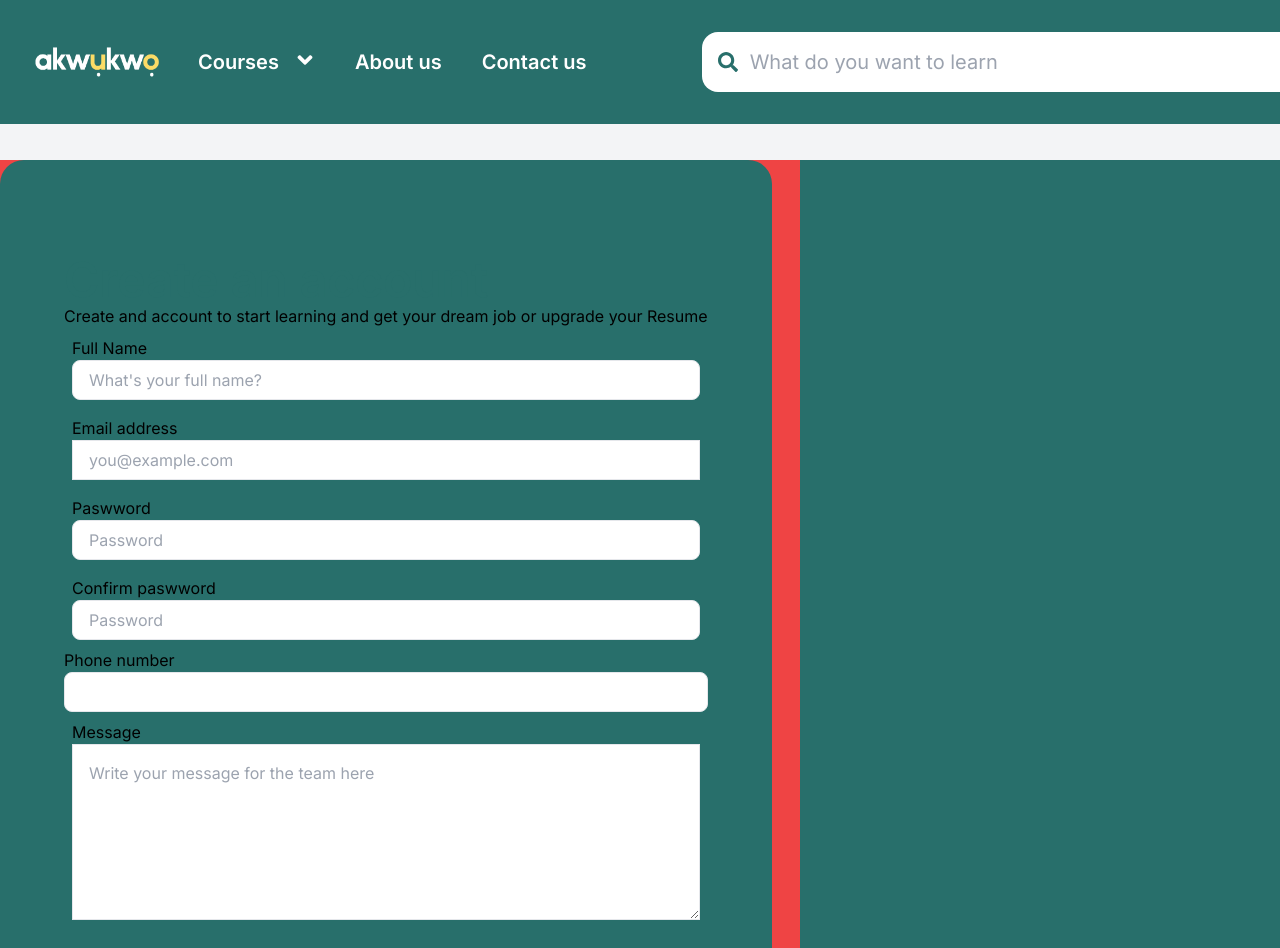
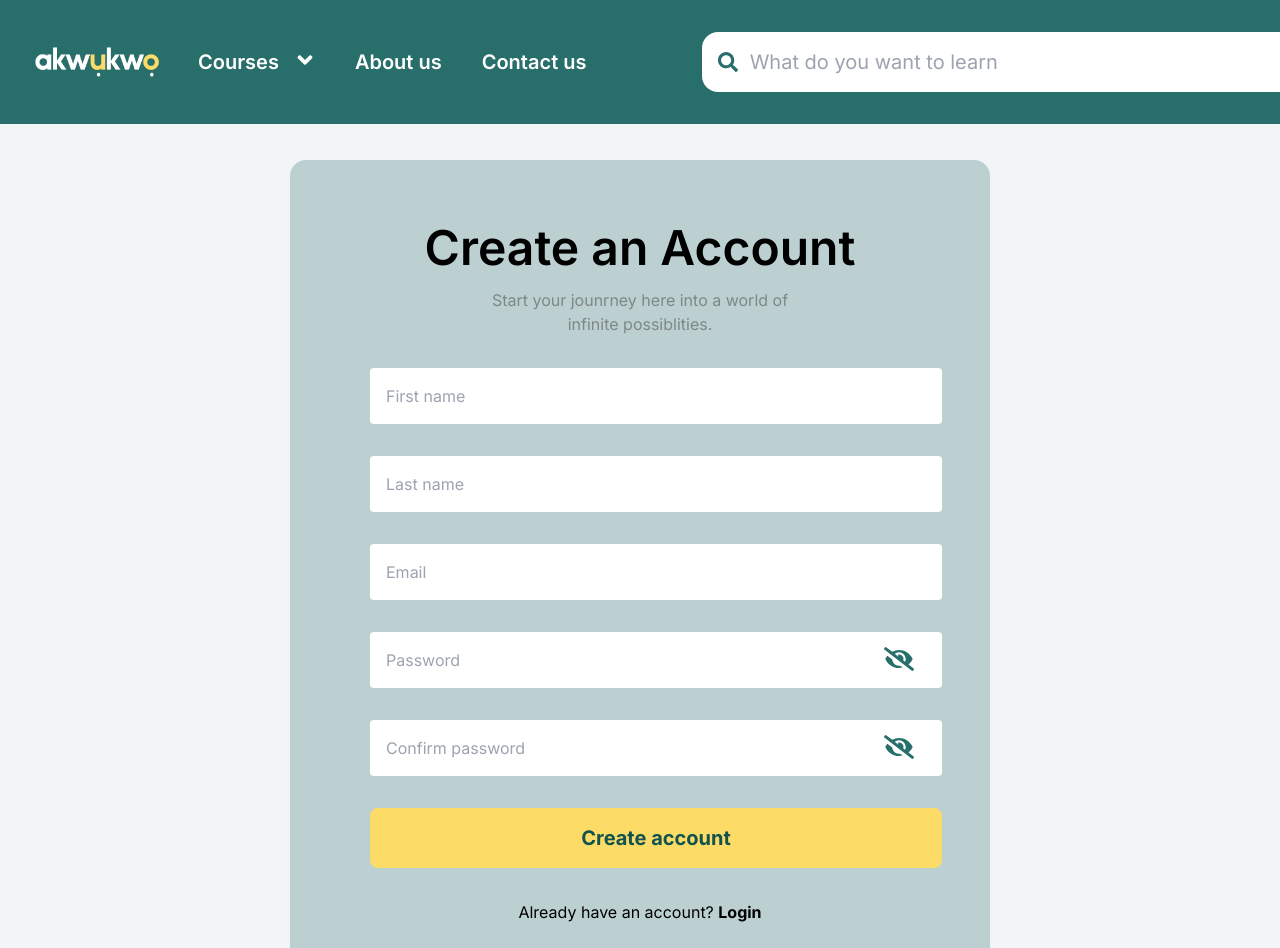
Before and after one commit to bensonibeabuchi/akwukwo, a Next.js app: page /signup in a window 1280 px wide. Shown: the top 948 px of the page. Built offline with nearby package versions, Linux system fonts and the light colour scheme.

Commit message:
designed my signup page

```diff
--- /dev/null
+++ b/src/app/login/page.jsx
@@ -0,0 +1,52 @@
+import React from "react";
+import { FaEyeSlash } from "react-icons/fa";
+import Link from "next/link";
+
+export default function page() {
+  return (
+    <>
+      <div className="py-40">
+        <div className="w-[700px] mx-auto bg-[#286f6b45] rounded-2xl text-center p-16">
+          <h2>Login</h2>
+          <p className="p-4 text-[#7e8887] w-3/5 mx-auto">
+            Continue your jounrney here into a world of infinite possiblities.
+          </p>
+          <form
+            action="https://formspree.io/f/xeqbjnyj"
+            method="POST"
+            className="mx-auto"
+          >
+            <div className="">
+              <input
+                type="email"
+                name="email"
+                id="email"
+                placeholder="Email"
+                className="p-4 m-4 rounded w-full"
+                required
+              />
+              <div className="relative">
+                <FaEyeSlash className="absolute ml-[530px] mt-7 text-[#286f6b] text-3xl pointer-events-none " />
+                <input
+                  type="password"
+                  name="password"
+                  id="password"
+                  placeholder="Password"
+                  className="p-4 m-4 rounded w-full"
+                  required
+                />
+              </div>
+            </div>
+            <button className="w-full p-4 m-4 text-xl font-bold">Login</button>
+          </form>
+          <p className="p-4">
+            Don&apos;t have an account?{" "}
+            <span className="font-bold">
+              <Link href="/signup">Sign up</Link>
+            </span>{" "}
+          </p>
+        </div>
+      </div>
+    </>
+  );
+}
--- a/src/app/signup/page.jsx
+++ b/src/app/signup/page.jsx
@@ -1,86 +1,82 @@
 import React from "react";
+import { FaEyeSlash } from "react-icons/fa";
+import Link from "next/link";
 
 export default function page() {
   return (
     <>
       <div className="py-40">
-        <div className="bg-[#286f6b] w-[1300px] rounded-xl mx-auto ">
-          <div className="flex flex-row bg-red-500 w-[800px] ">
+        <div className="w-[700px] mx-auto bg-[#286f6b45] rounded-2xl text-center p-16">
+          <h2>Create an Account</h2>
+          <p className="p-4 text-[#7e8887] w-3/5 mx-auto">
+            Start your jounrney here into a world of infinite possiblities.
+          </p>
           <form
             action="https://formspree.io/f/xeqbjnyj"
             method="POST"
-              className="flex flex-col p-16 bg-[#286f6b] rounded-3xl py-24"
+            className="mx-auto"
           >
-              <h2 className="text-[#286f6b]">Create an account</h2>
-              <p>
-                Create and account to start learning and get your dream job or
-                upgrade your Resume
-              </p>
-
-              <label htmlFor="name" className="p-2">
-                Full Name
+            <div className="">
+              <div className="">
                 <input
                   type="text"
-                  name="name"
-                  id="name"
-                  placeholder="What's your full name?"
-                  className="border w-full rounded-lg h-10 p-4"
+                  name="fname"
+                  id="fname"
+                  placeholder="First name"
+                  className="p-4 m-4 rounded w-full"
+                  required
                 />
-              </label>
+                <input
+                  type="text"
+                  name="lname"
+                  id="lname"
+                  placeholder="Last name"
+                  className="p-4 m-4 rounded w-full "
+                  required
+                />
+              </div>
 
-              <label htmlFor="email" className="p-2">
-                Email address
               <input
                 type="email"
                 name="email"
                 id="email"
-                  placeholder="you@example.com"
-                  className="w-full border h-10 p-4"
+                placeholder="Email"
+                className="p-4 m-4 rounded w-full"
+                required
               />
-              </label>
-              <label htmlFor="password" className="p-2">
-                Paswword
+              <div className="relative">
+                <FaEyeSlash className="absolute ml-[530px] mt-7 text-[#286f6b] text-3xl pointer-events-none " />
                 <input
                   type="password"
                   name="password"
                   id="password"
                   placeholder="Password"
-                  className="border w-full rounded-lg h-10 p-4"
+                  className="p-4 m-4 rounded w-full"
+                  required
                 />
-              </label>
-              <label htmlFor="password" className="p-2">
-                Confirm paswword
+              </div>
+              <div className="relative">
+                <FaEyeSlash className="absolute ml-[530px] mt-7 text-[#286f6b] text-3xl pointer-events-none " />
                 <input
                   type="password"
-                  name="password"
-                  id="password"
-                  placeholder="Password"
-                  className="border w-full rounded-lg h-10 p-4"
+                  name="cpassword"
+                  id="cpassword"
+                  placeholder="Confirm password"
+                  className="p-4 m-4 rounded w-full"
+                  required
                 />
-              </label>
-
-              <label htmlFor="Phone number">
-                Phone number
-                <input
-                  type="number"
-                  name="number"
-                  id="number"
-                  className="border w-full rounded-lg h-10 p-4"
-                />
-              </label>
-
-              <label htmlFor="message" className="p-2">
-                Message
-                <textarea
-                  name="message"
-                  id="message"
-                  placeholder="Write your message for the team here"
-                  className="w-full h-44 border p-4 "
-                />
-              </label>
-              <button className=" p-4 text-xl my-4">Submit</button>
+              </div>
+            </div>
+            <button className="w-full p-4 m-4 text-xl font-bold">
+              Create account
+            </button>
           </form>
-          </div>
+          <p className="p-4">
+            Already have an account?{" "}
+            <span className="font-bold cursor-pointer">
+              <Link href="/login">Login</Link>
+            </span>{" "}
+          </p>
         </div>
       </div>
     </>
```
Lines whose indentation alone changed are shown as unchanged.
